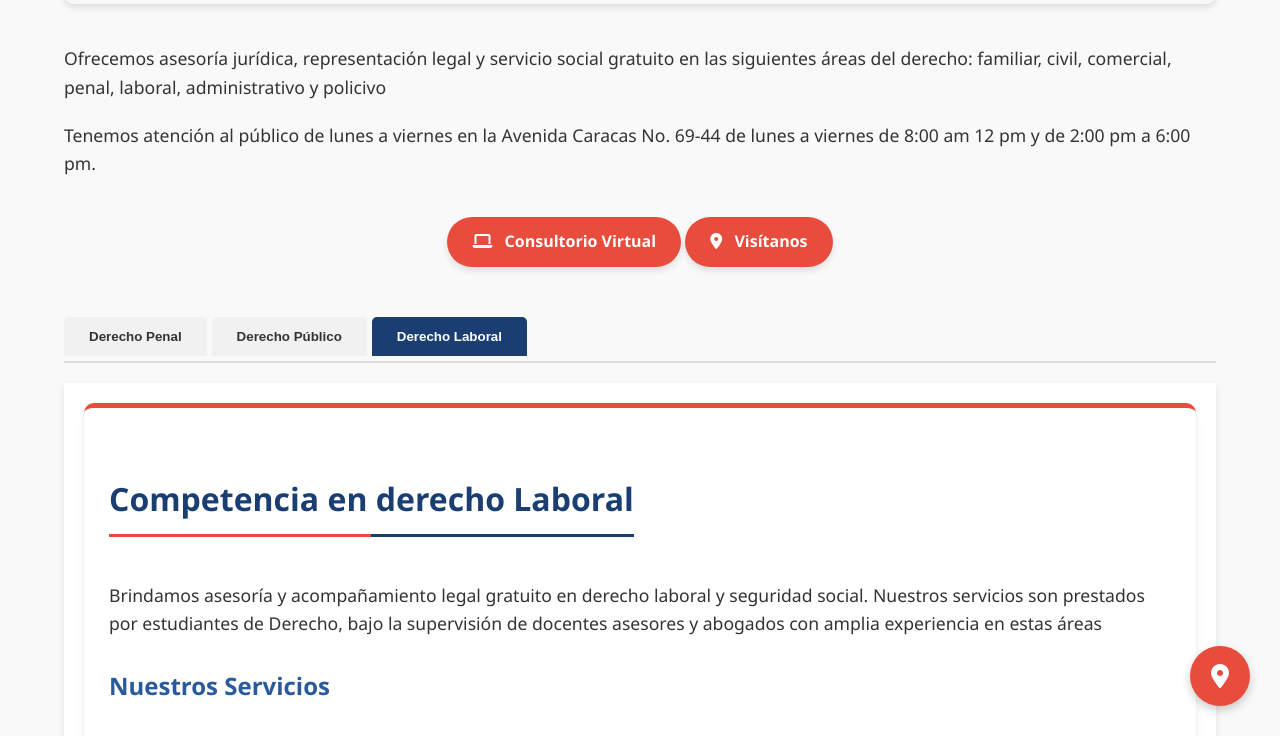
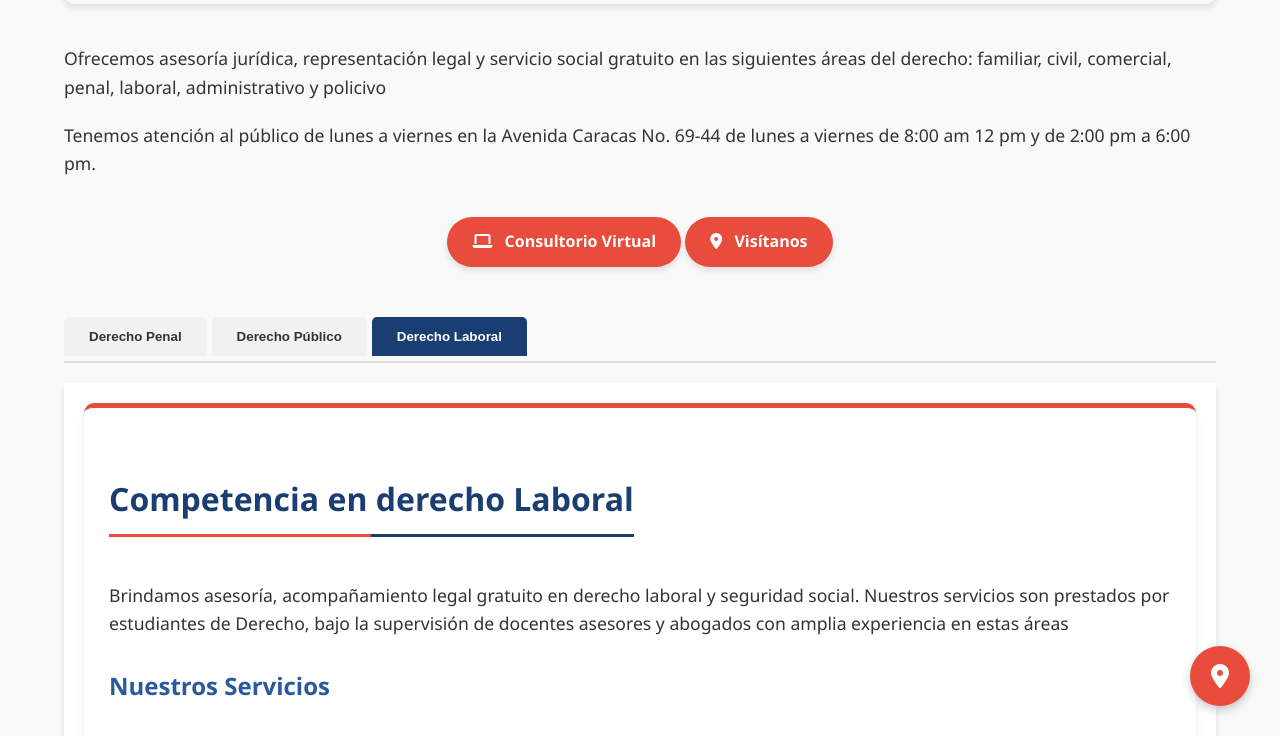
Before and after one commit to ConsultorioJuridico/ConsultorioJuridico.github.io, a plain HTML site: page index.html in a window 1280 px wide. Both pictures are taken after a click on the button "Derecho Laboral". Shown: the part 788-1524 px from the top of the page. Drawn offline with Linux system fonts and the light colour scheme.

Commit message:
Update index.html

```diff
--- a/index.html
+++ b/index.html
@@ -581,7 +581,7 @@
             <div id="laboral" class="tab-content">
                 <div class="service-card">
                     <h2>Competencia en derecho Laboral</h2>
-                    <p>Brindamos asesoría y acompañamiento legal gratuito en derecho laboral y seguridad social. Nuestros servicios son prestados por estudiantes de Derecho, bajo la supervisión de docentes asesores y abogados con amplia experiencia en estas áreas</p>
+                    <p>Brindamos asesoría, acompañamiento legal gratuito en derecho laboral y seguridad social. Nuestros servicios son prestados por estudiantes de Derecho, bajo la supervisión de docentes asesores y abogados con amplia experiencia en estas áreas</p>
 
                     <h3>Nuestros Servicios</h3>
                     <p>Ofrecemos una variedad de servicios para proteger, defender tus derechos laborales y seguridad social:</p>
```
